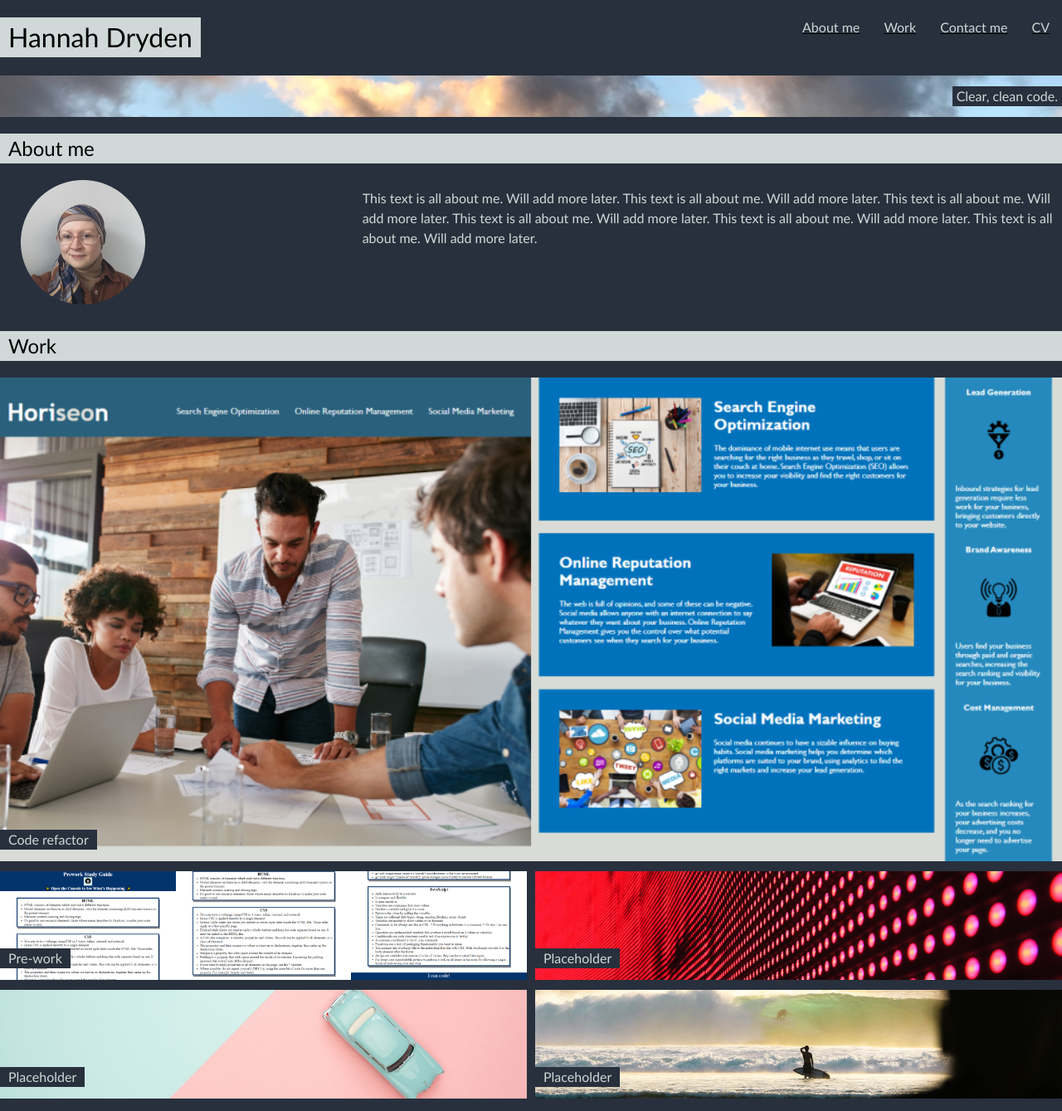
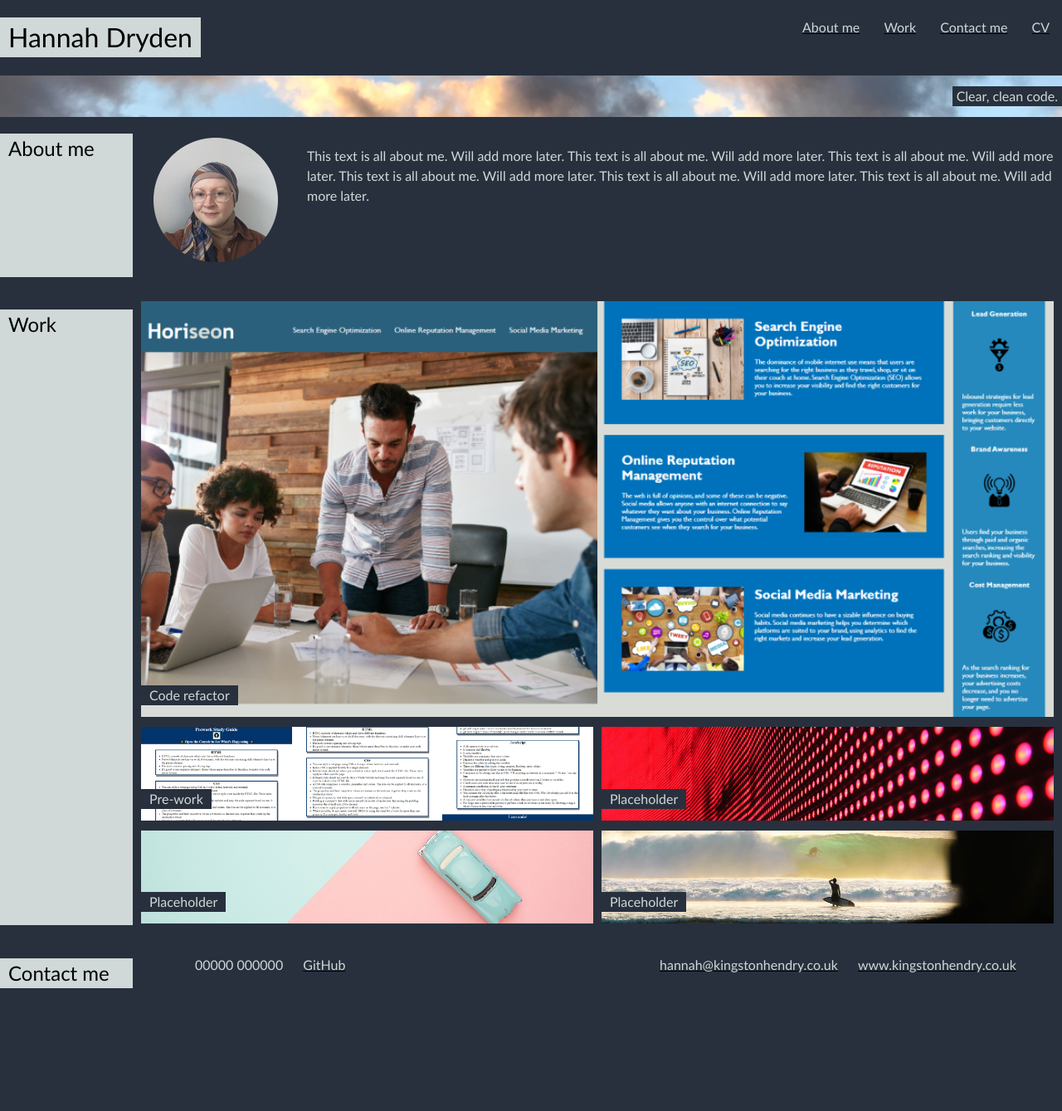
Before and after one commit to Hannah-KH/2-portfolio, a plain HTML site: page index.html in a window 1280 px wide. Shown: the top 1339 px of the page at 83% size. After the commit the page ends 1211 px from the top, so only its background shows below. Drawn offline with Linux system fonts and the light colour scheme.

Commit message:
Add more responsive design

```diff
--- a/css/style.css
+++ b/css/style.css
@@ -24,14 +24,14 @@ body {
   "header"
   "hero-banner"
   "About"
-  "section1"
-  "work"
+  "aboutsection"
+  "Work"
   "Big"
   "item1"
   "item2"
   "item3"
   "item4"
-  "contact"
+  "Contact"
   "details"
   ;
 }
@@ -112,7 +112,7 @@ a {
   .aboutsection {
     display: grid;
     grid-template-rows: 1fr;
-    grid-template-columns: 1fr 2fr;
+    grid-template-columns: 1fr 9fr;
     grid-template-areas: "me abouttext";
   }
 
@@ -154,7 +154,6 @@ a {
 
 .details1 ul, .details2 ul {
   list-style-type: none;
-  width: 90%;
 }
 
 .details1 ul li, .details2 ul li {
@@ -179,17 +178,68 @@ a {
 
 .details1 {
   grid-area: "details1";
-  margin-left: 25px;
+  margin: 0px 25px;
 }
 
 .details2 {
   grid-area: "details2";
-  margin-left: 25px;
+  margin: 0px 25px;
 }
 
 /* Responsive elements for desktop */
 
 @media screen and (min-width: 768px) {
+  /* Section headings no longer full width */
+  .About, .Work, .Contact {
+    background-color: var(--light);
+    font: var(--dark);
+    font-family: 'Trebuchet MS', 'Lucida Sans Unicode', 'Lucida Grande', 'Lucida Sans', Arial, sans-serif;
+    font-size: 1.5rem;
+    float: left;
+    padding: 0px 10px;
+  }
+
+  .page-wrapper {
+    display: grid;
+  }
+
+  /* About section */
+  .page-section1 {
+    display: grid;
+    grid-template-columns: 1fr 7fr;
+    grid-template-rows: 1fr;
+    grid-template-areas:
+    "About aboutsection"
+  }
+
+  .me {
+    grid-area: "me";
+  margin: 25px 25px;
+  }
+
+  .abouttext {
+    grid-area: "abouttext";
+    font: white;
+    font-family: 'Trebuchet MS', 'Lucida Sans Unicode', 'Lucida Grande', 'Lucida Sans', Arial, sans-serif;
+    font-size: 1rem;
+    padding: 10px;
+    margin-top: 25px;
+  }
+
+  /* Work section */
+
+  .page-section2 {
+    display: grid;
+    grid-template-columns: 1fr 7fr;
+    grid-template-rows: 1fr;
+    grid-template-areas:
+    "Work examples";
+  }
+
+  .examples {
+    margin: 10px 10px;
+  }
+
   /* Work examples */
   .items {
     display: grid;
@@ -215,7 +265,34 @@ a {
     grid-area: "item4";
     margin-left: 5px;
   }
+
+
   /* Contact details */
+
+  .page-section3 {
+    display: grid;
+    grid-template-columns: 1fr 7fr;
+    grid-template-rows: 1fr;
+    grid-template-areas:
+    "Contact details"
+  }
+/*
+  .page-section3 {
+    display: grid;
+    grid-template-columns: 1fr;
+    grid-template-rows: 1fr;
+    grid-template-areas: "details";
+  }
+*/
+  .details {
+    grid-area: "details";
+  }
+
+  .details1 ul li, .details2 ul li{
+    display: inline;
+  }
+
+  /*
   .details {
     display: grid;
     grid-template-columns: 1fr;
@@ -232,5 +309,5 @@ a {
   .details1 ul li, .details2 ul li{
     display: inline;
   }
-
+  */
 }
--- a/index.html
+++ b/index.html
@@ -46,7 +46,7 @@
     </section>
 
     <!-- work container -->
-    <section class="page-section">
+    <section class="page-section2">
       <h2 class="Work" id="Work">Work</h2>
       <div class="examples">
         <div class="Big">
```
